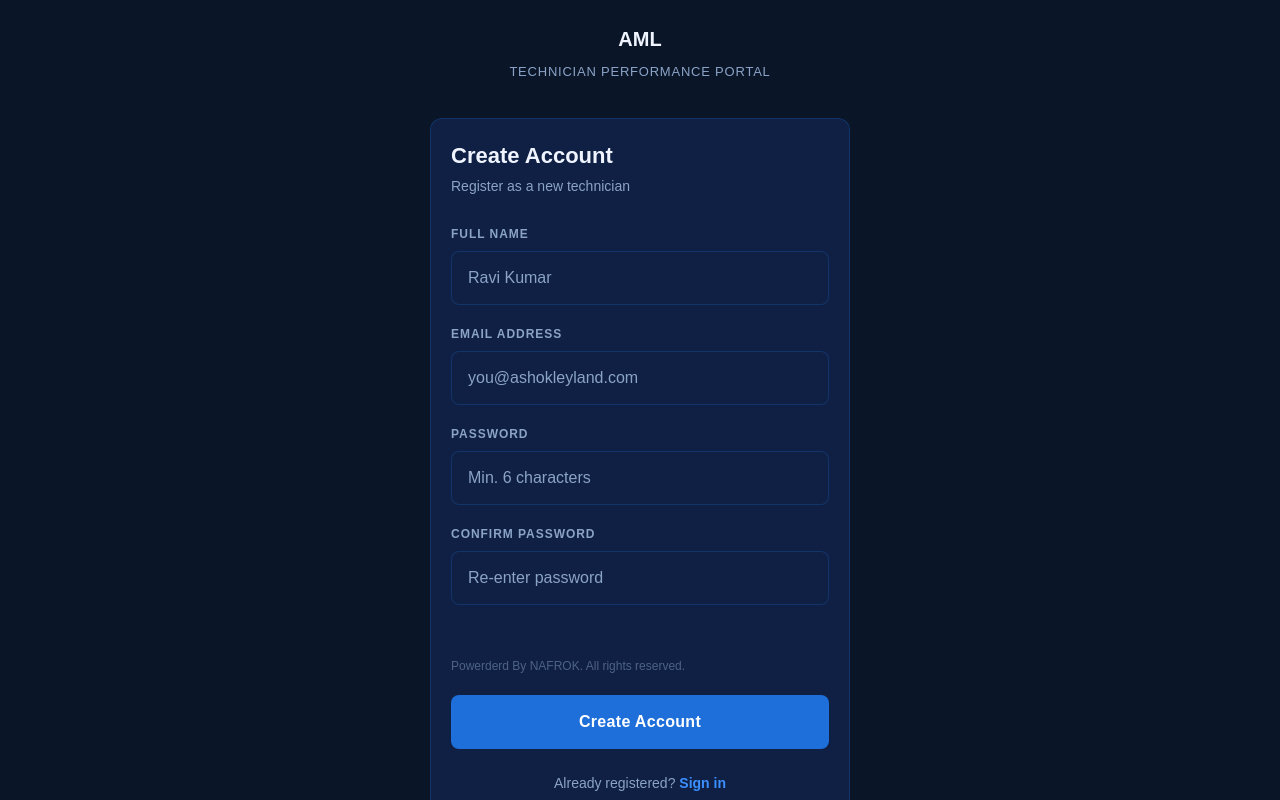
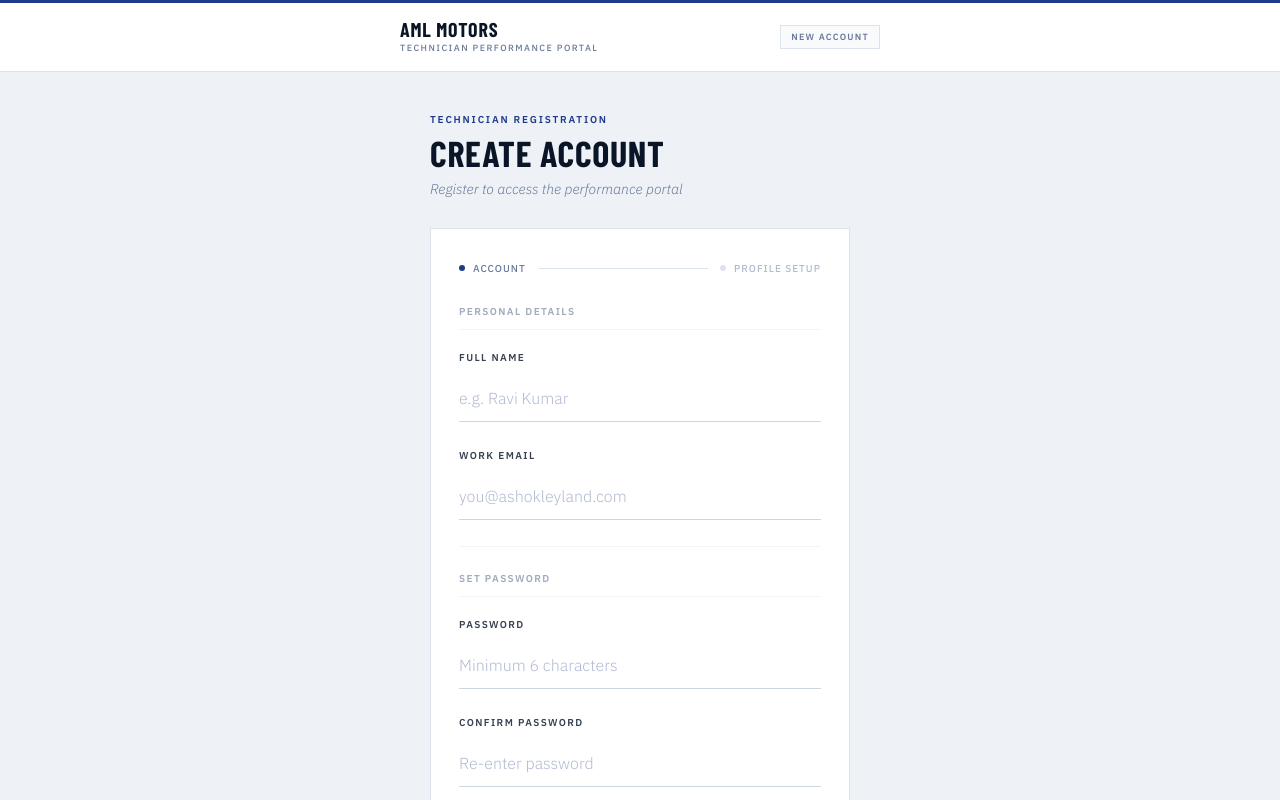
Before and after one commit to NAFROK-ORG/AML-Technician-APP, a React (Vite) app in the folder client/: page /signup in a window 1280 px wide. Shown: the top 800 px of the page. Built offline with nearby package versions, Linux system fonts and the light colour scheme.

Commit message:
Update Signup.jsx

```diff
--- a/client/src/pages/Signup.jsx
+++ b/client/src/pages/Signup.jsx
@@ -1,8 +1,357 @@
-import { useState } from "react";
+import { useState, useEffect } from "react";
 import { Link, useNavigate } from "react-router-dom";
 import { useForm } from "react-hook-form";
 import api from "../api/axios";
 import { useAuthStore } from "../store/authStore";
+
+const CORP_STYLES = `
+  @import url('https://fonts.googleapis.com/css2?family=Barlow+Condensed:wght@600;700&family=IBM+Plex+Sans:ital,wght@0,300;0,400;0,500;0,600;1,300&display=swap');
+
+  .corp-page {
+    min-height: 100dvh;
+    background-color: #EEF2F7;
+    display: flex;
+    flex-direction: column;
+    font-family: 'IBM Plex Sans', -apple-system, BlinkMacSystemFont, sans-serif;
+    -webkit-font-smoothing: antialiased;
+  }
+
+  .corp-topbar {
+    height: 3px;
+    background-color: #1E3A8A;
+    width: 100%;
+    flex-shrink: 0;
+  }
+
+  .corp-header {
+    background-color: #FFFFFF;
+    border-bottom: 1px solid #DDE3EE;
+    padding: 16px 24px;
+  }
+
+  .corp-header-inner {
+    max-width: 480px;
+    margin: 0 auto;
+    display: flex;
+    align-items: center;
+    justify-content: space-between;
+  }
+
+  .corp-logo {
+    font-family: 'Barlow Condensed', sans-serif;
+    font-size: 20px;
+    font-weight: 700;
+    letter-spacing: 0.04em;
+    color: #0A1628;
+    line-height: 1;
+    margin-bottom: 2px;
+  }
+
+  .corp-logo-tag {
+    font-size: 9px;
+    letter-spacing: 0.16em;
+    color: #6B7A99;
+    font-weight: 500;
+    text-transform: uppercase;
+  }
+
+  .corp-secure-badge {
+    font-size: 9px;
+    letter-spacing: 0.14em;
+    color: #6B7A99;
+    font-weight: 600;
+    border: 1px solid #DDE3EE;
+    padding: 4px 10px;
+    text-transform: uppercase;
+    background: #F8FAFC;
+  }
+
+  .corp-main {
+    flex: 1;
+    display: flex;
+    align-items: flex-start;
+    justify-content: center;
+    padding: 40px 20px 48px;
+  }
+
+  .corp-wrapper {
+    width: 100%;
+    max-width: 420px;
+  }
+
+  .corp-eyebrow {
+    font-size: 10px;
+    letter-spacing: 0.18em;
+    color: #1E3A8A;
+    font-weight: 600;
+    text-transform: uppercase;
+    margin-bottom: 8px;
+  }
+
+  .corp-heading {
+    font-family: 'Barlow Condensed', sans-serif;
+    font-size: 36px;
+    font-weight: 700;
+    color: #0A1628;
+    margin: 0 0 8px;
+    letter-spacing: 0.02em;
+    line-height: 1;
+    text-transform: uppercase;
+  }
+
+  .corp-subheading {
+    font-size: 14px;
+    color: #6B7A99;
+    margin: 0 0 28px;
+    font-weight: 300;
+    font-style: italic;
+  }
+
+  .corp-card {
+    background-color: #FFFFFF;
+    border: 1px solid #DDE3EE;
+    padding: 32px 28px 28px;
+  }
+
+  /* Step indicator */
+  .corp-step-row {
+    display: flex;
+    align-items: center;
+    gap: 0;
+    margin-bottom: 28px;
+  }
+
+  .corp-step {
+    display: flex;
+    align-items: center;
+    gap: 8px;
+  }
+
+  .corp-step-dot {
+    width: 6px;
+    height: 6px;
+    border-radius: 50%;
+    background-color: #1E3A8A;
+    flex-shrink: 0;
+  }
+
+  .corp-step-dot.inactive {
+    background-color: #DDE3EE;
+  }
+
+  .corp-step-label {
+    font-size: 10px;
+    letter-spacing: 0.1em;
+    color: #6B7A99;
+    font-weight: 500;
+    text-transform: uppercase;
+  }
+
+  .corp-step-line {
+    flex: 1;
+    height: 1px;
+    background-color: #DDE3EE;
+    margin: 0 12px;
+  }
+
+  .corp-section-label {
+    font-size: 10px;
+    letter-spacing: 0.14em;
+    color: #A0AABB;
+    font-weight: 600;
+    text-transform: uppercase;
+    margin-bottom: 20px;
+    padding-bottom: 10px;
+    border-bottom: 1px solid #F1F5F9;
+  }
+
+  .corp-field {
+    display: flex;
+    flex-direction: column;
+    gap: 0;
+    margin-bottom: 26px;
+  }
+
+  .corp-label {
+    display: block;
+    font-size: 10px;
+    font-weight: 600;
+    letter-spacing: 0.14em;
+    color: #374151;
+    text-transform: uppercase;
+    margin-bottom: 10px;
+  }
+
+  .corp-input {
+    width: 100%;
+    padding: 11px 0;
+    font-size: 16px;
+    color: #0A1628;
+    background: transparent;
+    border: none;
+    border-bottom: 1.5px solid #CBD5E1;
+    outline: none;
+    font-family: 'IBM Plex Sans', sans-serif;
+    font-weight: 400;
+    transition: border-color 0.15s ease, border-width 0.1s ease;
+    box-sizing: border-box;
+    -webkit-appearance: none;
+    border-radius: 0;
+  }
+
+  .corp-input::placeholder {
+    color: #B0BAD0;
+    font-weight: 300;
+  }
+
+  .corp-input:focus {
+    border-bottom: 2px solid #1E3A8A;
+  }
+
+  .corp-input.field-error {
+    border-bottom: 2px solid #DC2626;
+  }
+
+  .corp-field-error {
+    margin: 6px 0 0;
+    font-size: 12px;
+    color: #DC2626;
+    font-weight: 400;
+    letter-spacing: 0.01em;
+  }
+
+  .corp-password-section {
+    margin-top: 8px;
+    padding-top: 24px;
+    border-top: 1px solid #F1F5F9;
+  }
+
+  .corp-password-section .corp-section-label {
+    margin-bottom: 20px;
+  }
+
+  .corp-server-error {
+    padding: 13px 16px;
+    background: #FEF2F2;
+    border: 1px solid #FECACA;
+    border-left: 3px solid #DC2626;
+    margin-bottom: 20px;
+  }
+
+  .corp-server-error p {
+    margin: 0;
+    font-size: 13px;
+    color: #991B1B;
+    font-weight: 500;
+  }
+
+  .corp-btn {
+    width: 100%;
+    padding: 16px;
+    background-color: #1E3A8A;
+    color: #FFFFFF;
+    border: none;
+    font-size: 12px;
+    font-weight: 600;
+    letter-spacing: 0.14em;
+    text-transform: uppercase;
+    cursor: pointer;
+    font-family: 'IBM Plex Sans', sans-serif;
+    transition: background-color 0.15s ease;
+    margin-top: 28px;
+    display: block;
+    -webkit-appearance: none;
+    border-radius: 0;
+  }
+
+  .corp-btn:hover:not(:disabled) {
+    background-color: #1E40AF;
+  }
+
+  .corp-btn:active:not(:disabled) {
+    background-color: #1E3A8A;
+  }
+
+  .corp-btn:disabled {
+    background-color: #93C5FD;
+    cursor: not-allowed;
+  }
+
+  .corp-notice {
+    margin-top: 20px;
+    padding: 12px 14px;
+    background: #F8FAFC;
+    border: 1px solid #DDE3EE;
+    border-left: 3px solid #CBD5E1;
+    display: flex;
+    gap: 10px;
+    align-items: flex-start;
+  }
+
+  .corp-notice p {
+    margin: 0;
+    font-size: 12px;
+    color: #6B7A99;
+    line-height: 1.6;
+    font-weight: 300;
+  }
+
+  .corp-notice strong {
+    font-weight: 600;
+    color: #374151;
+  }
+
+  .corp-footer-link {
+    text-align: center;
+    margin-top: 20px;
+    font-size: 14px;
+    color: #6B7A99;
+  }
+
+  .corp-footer-link a {
+    color: #1E3A8A;
+    font-weight: 600;
+    text-decoration: none;
+  }
+
+  .corp-footer-link a:hover {
+    text-decoration: underline;
+  }
+
+  .corp-page-footer {
+    padding: 16px 24px;
+    border-top: 1px solid #DDE3EE;
+    background-color: #FFFFFF;
+  }
+
+  .corp-page-footer p {
+    text-align: center;
+    margin: 0;
+    font-size: 10px;
+    color: #A0AABB;
+    letter-spacing: 0.1em;
+    text-transform: uppercase;
+  }
+
+  @media (max-width: 440px) {
+    .corp-card {
+      padding: 24px 18px 20px;
+    }
+    .corp-main {
+      padding: 24px 16px 40px;
+      align-items: flex-start;
+    }
+    .corp-heading {
+      font-size: 30px;
+    }
+    .corp-secure-badge {
+      display: none;
+    }
+    .corp-step-label {
+      display: none;
+    }
+  }
+`;
 
 export default function Signup() {
   const navigate = useNavigate();
@@ -11,6 +360,17 @@ export default function Signup() {
   const [loading, setLoading] = useState(false);
 
   const { register, handleSubmit, watch, formState: { errors } } = useForm();
+
+  useEffect(() => {
+    const styleEl = document.createElement("style");
+    styleEl.textContent = CORP_STYLES;
+    styleEl.id = "corp-signup-styles";
+    document.head.appendChild(styleEl);
+    return () => {
+      const el = document.getElementById("corp-signup-styles");
+      if (el) document.head.removeChild(el);
+    };
+  }, []);
 
   const onSubmit = async (data) => {
     setLoading(true);
@@ -24,125 +384,155 @@ export default function Signup() {
       setAuth(res.data.token, res.data.user);
       navigate("/dashboard");
     } catch (err) {
-      setServerError(err.response?.data?.message || "Signup failed");
+      setServerError(
+        err.response && err.response.data ? err.response.data.message : "Registration failed. Please try again."
+      );
     } finally {
       setLoading(false);
     }
   };
 
   return (
-    <div style={{
-      minHeight: "100dvh",
-      background: "var(--navy)",
-      display: "flex",
-      flexDirection: "column",
-      alignItems: "center",
-      justifyContent: "center",
-      padding: "24px 16px",
-    }}>
-      <div className="fade-up" style={{ textAlign: "center", marginBottom: "36px" }}>
-        <div style={{ display: "inline-flex", alignItems: "center", gap: "10px", marginBottom: "8px" }}>
+    <div className="corp-page">
+      <div className="corp-topbar" />
 
-          <span style={{ fontSize: "20px", fontWeight: "700" }}>AML</span>
+      <header className="corp-header">
+        <div className="corp-header-inner">
+          <div>
+            <div className="corp-logo">AML MOTORS</div>
+            <div className="corp-logo-tag">Technician Performance Portal</div>
+          </div>
+          <div className="corp-secure-badge">New Account</div>
         </div>
-        <p style={{ color: "var(--steel)", fontSize: "13px", letterSpacing: "0.06em" }}>
-          TECHNICIAN PERFORMANCE PORTAL
-        </p>
-      </div>
+      </header>
 
-      <div className="al-card fade-up" style={{ width: "100%", maxWidth: "420px", animationDelay: "0.08s" }}>
-        <h1 style={{ fontSize: "22px", fontWeight: "700", marginBottom: "4px" }}>Create Account</h1>
-        <p style={{ color: "var(--steel)", fontSize: "14px", marginBottom: "28px" }}>
-          Register as a new technician
-        </p>
+      <main className="corp-main">
+        <div className="corp-wrapper">
 
-        <form onSubmit={handleSubmit(onSubmit)} style={{ display: "flex", flexDirection: "column", gap: "20px" }}>
-          <div>
-            <label className="al-label">Full Name</label>
-            <input
-              className="al-input"
-              type="text"
-              placeholder="Ravi Kumar"
-              autoComplete="name"
-              {...register("name", { required: "Name is required", minLength: { value: 2, message: "Name too short" } })}
-            />
-            {errors.name && <p className="al-error">{errors.name.message}</p>}
+          <div style={{ marginBottom: "24px" }}>
+            <div className="corp-eyebrow">Technician Registration</div>
+            <h1 className="corp-heading">Create Account</h1>
+            <p className="corp-subheading">Register to access the performance portal</p>
           </div>
 
-          <div>
-            <label className="al-label">Email Address</label>
-            <input
-              className="al-input"
-              type="email"
-              placeholder="you@ashokleyland.com"
-              inputMode="email"
-              autoComplete="email"
-              {...register("email", {
-                required: "Email is required",
-                pattern: { value: /\S+@\S+\.\S+/, message: "Invalid email" },
-              })}
-            />
-            {errors.email && <p className="al-error">{errors.email.message}</p>}
+          <div className="corp-card">
+
+            {/* Step indicator */}
+            <div className="corp-step-row">
+              <div className="corp-step">
+                <div className="corp-step-dot" />
+                <span className="corp-step-label">Account</span>
+              </div>
+              <div className="corp-step-line" />
+              <div className="corp-step">
+                <div className="corp-step-dot inactive" />
+                <span className="corp-step-label" style={{ color: "#B0BAD0" }}>Profile Setup</span>
+              </div>
+            </div>
+
+            <form onSubmit={handleSubmit(onSubmit)} noValidate>
+
+              <div className="corp-section-label">Personal Details</div>
+
+              <div className="corp-field">
+                <label className="corp-label" htmlFor="signup-name">Full Name</label>
+                <input
+                  id="signup-name"
+                  className={`corp-input${errors.name ? " field-error" : ""}`}
+                  type="text"
+                  autoComplete="name"
+                  placeholder="e.g. Ravi Kumar"
+                  {...register("name", {
+                    required: "Full name is required",
+                    minLength: { value: 2, message: "Name must be at least 2 characters" },
+                  })}
+                />
+                {errors.name && <p className="corp-field-error">{errors.name.message}</p>}
+              </div>
+
+              <div className="corp-field">
+                <label className="corp-label" htmlFor="signup-email">Work Email</label>
+                <input
+                  id="signup-email"
+                  className={`corp-input${errors.email ? " field-error" : ""}`}
+                  type="email"
+                  inputMode="email"
+                  autoComplete="email"
+                  placeholder="you@ashokleyland.com"
+                  {...register("email", {
+                    required: "Email is required",
+                    pattern: { value: /\S+@\S+\.\S+/, message: "Enter a valid email address" },
+                  })}
+                />
+                {errors.email && <p className="corp-field-error">{errors.email.message}</p>}
+              </div>
+
+              <div className="corp-password-section">
+                <div className="corp-section-label">Set Password</div>
+
+                <div className="corp-field">
+                  <label className="corp-label" htmlFor="signup-password">Password</label>
+                  <input
+                    id="signup-password"
+                    className={`corp-input${errors.password ? " field-error" : ""}`}
+                    type="password"
+                    autoComplete="new-password"
+                    placeholder="Minimum 6 characters"
+                    {...register("password", {
+                      required: "Password is required",
+                      minLength: { value: 6, message: "Password must be at least 6 characters" },
+                    })}
+                  />
+                  {errors.password && <p className="corp-field-error">{errors.password.message}</p>}
+                </div>
+
+                <div className="corp-field" style={{ marginBottom: 0 }}>
+                  <label className="corp-label" htmlFor="signup-confirm">Confirm Password</label>
+                  <input
+                    id="signup-confirm"
+                    className={`corp-input${errors.confirm ? " field-error" : ""}`}
+                    type="password"
+                    autoComplete="new-password"
+                    placeholder="Re-enter password"
+                    {...register("confirm", {
+                      required: "Please confirm your password",
+                      validate: (v) => v === watch("password") || "Passwords do not match",
+                    })}
+                  />
+                  {errors.confirm && <p className="corp-field-error">{errors.confirm.message}</p>}
+                </div>
+              </div>
+
+              {serverError && (
+                <div className="corp-server-error" style={{ marginTop: "24px" }}>
+                  <p>{serverError}</p>
+                </div>
+              )}
+
+              <button className="corp-btn" type="submit" disabled={loading}>
+                {loading ? "Creating Account…" : "Create Account"}
+              </button>
+            </form>
+
+            <div className="corp-notice" style={{ marginTop: "20px" }}>
+              <p>
+                <strong>Next step:</strong> After registration, you will be prompted to complete your technician profile with your branch and ID.
+              </p>
+            </div>
+
           </div>
 
-          <div>
-            <label className="al-label">Password</label>
-            <input
-              className="al-input"
-              type="password"
-              placeholder="Min. 6 characters"
-              autoComplete="new-password"
-              {...register("password", { required: "Password is required", minLength: { value: 6, message: "Min 6 characters" } })}
-            />
-            {errors.password && <p className="al-error">{errors.password.message}</p>}
-          </div>
+          <p className="corp-footer-link">
+            Already registered?{" "}
+            <Link to="/login">Sign in</Link>
+          </p>
 
-          <div>
-            <label className="al-label">Confirm Password</label>
-            <input
-              className="al-input"
-              type="password"
-              placeholder="Re-enter password"
-              autoComplete="new-password"
-              {...register("confirm", {
-                required: "Please confirm password",
-                validate: (v) => v === watch("password") || "Passwords do not match",
-              })}
-            />
-            {errors.confirm && <p className="al-error">{errors.confirm.message}</p>}
-          </div>
+        </div>
+      </main>
 
-          {serverError && (
-            <div style={{
-              background: "rgba(224,59,59,0.12)",
-              border: "1px solid rgba(224,59,59,0.3)",
-              borderRadius: "8px",
-              padding: "12px 14px",
-              color: "var(--danger)",
-              fontSize: "14px",
-            }}>
-              {serverError}
-            </div>
-          )}
-  <p style={{ marginTop: "32px", color: "var(--steel)", fontSize: "12px", opacity: 0.5 }}>
-        Powerderd By NAFROK. All rights reserved.
-      </p>
-          <button className="al-btn" type="submit" disabled={loading}>
-            {loading ? "Creating account…" : "Create Account"}
-          </button>
-        </form>
-
-        <p style={{ textAlign: "center", marginTop: "24px", color: "var(--steel)", fontSize: "14px" }}>
-          Already registered?{" "}
-          <Link to="/login" style={{ color: "var(--blue-light)", fontWeight: "600", textDecoration: "none" }}>
-            Sign in
-          </Link>
-        </p>
-
-      </div>
-
-
+      <footer className="corp-page-footer">
+        <p>Powered by NAFROK · All rights reserved</p>
+      </footer>
     </div>
-
   );
 }
```
